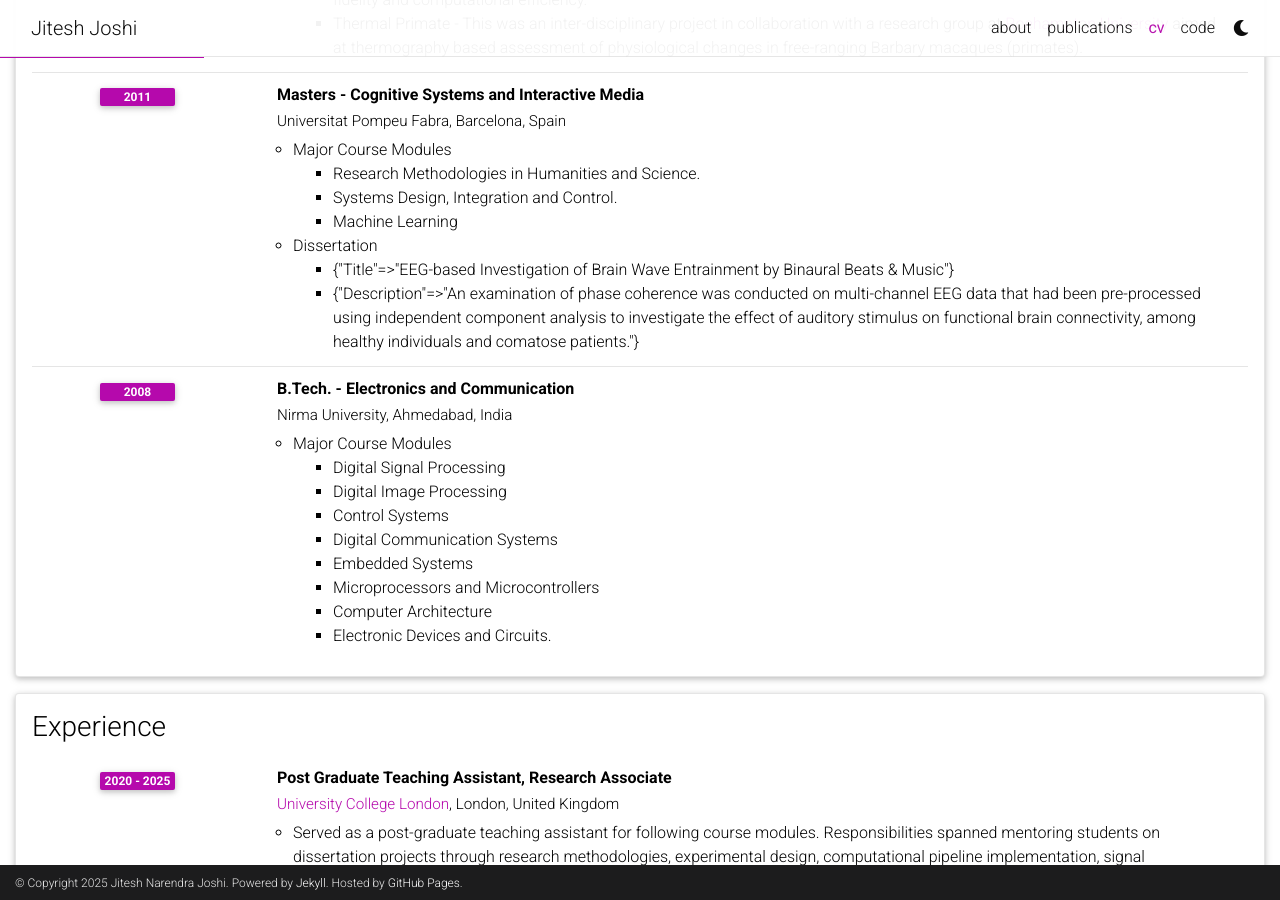
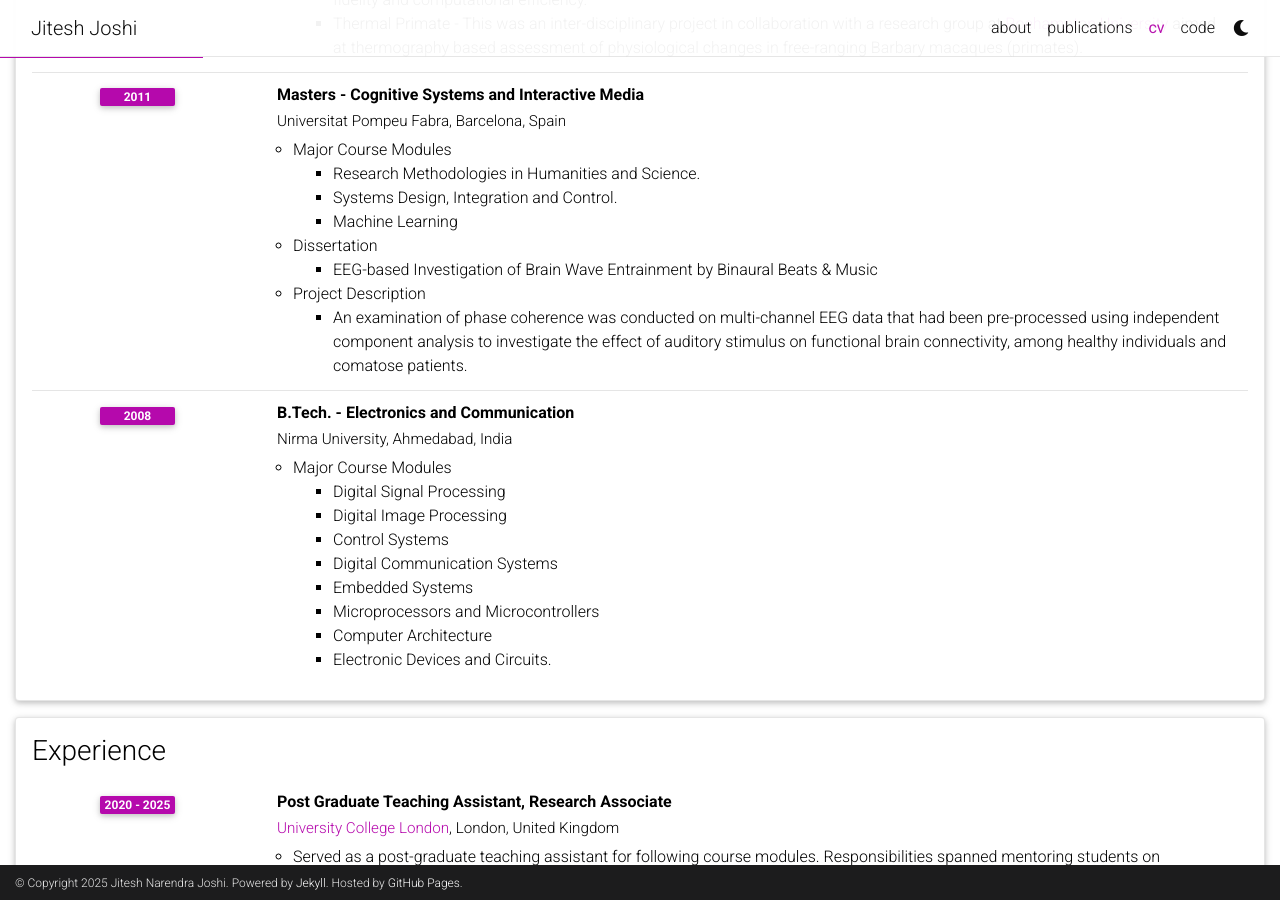
Before and after one commit to jnj256/jnj256.github.io, a Jekyll site: the page built from _pages/cv.md, in a window 1280 px wide and 900 px high, scrolled down 813 px. Built offline with Jekyll 4.4.1, drawn with Linux system fonts in a browser that asks for light colours; comment, search, counter and statistics services are not loaded; a style sheet for code colours, icons or effects is not loaded.

Commit message:
updated CV - masters description

```diff
--- a/_data/cv.yml
+++ b/_data/cv.yml
@@ -36,8 +36,10 @@
             - Machine Learning
         - title: Dissertation
           contents:
-            - Title: EEG-based Investigation of Brain Wave Entrainment by Binaural Beats & Music
-            - Description: An examination of phase coherence was conducted on multi-channel EEG data that had been pre-processed using independent component analysis to investigate the effect of auditory stimulus on functional brain connectivity, among healthy individuals and comatose patients.
+            - EEG-based Investigation of Brain Wave Entrainment by Binaural Beats & Music
+        - title: Project Description
+          contents:
+            - An examination of phase coherence was conducted on multi-channel EEG data that had been pre-processed using independent component analysis to investigate the effect of auditory stimulus on functional brain connectivity, among healthy individuals and comatose patients.
 
     - title: B.Tech. - Electronics and Communication
       institution: Nirma University, Ahmedabad, India
```
